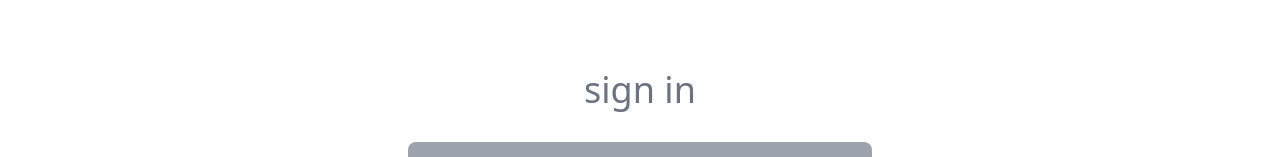
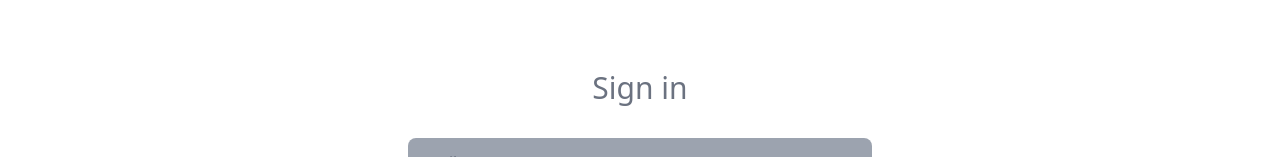
Before and after one commit to rizwan-signon/Horizen-estate, a React (Vite) app in the folder client/: page /signin in a window 1280 px wide. Shown: the part 126-283 px from the top of the page. Built offline with nearby package versions, Linux system fonts and the light colour scheme.

Commit message:
update signin

```diff
--- a/client/src/pages/SignIn.jsx
+++ b/client/src/pages/SignIn.jsx
@@ -40,8 +40,8 @@
   };
   return (
     <div className=" max-w-sm sm:max-w-lg mx-auto py-10 px-4 mt-20">
-      <h1 className="text-3xl sm:text-4xl text-center font-medium text-blue-700 sm:text-gray-500">
-        sign in
+      <h1 className="text-2xl sm:text-3xl text-center font-medium text-blue-700 sm:text-gray-500">
+        Sign in
       </h1>
       <form
         action="#"
```
